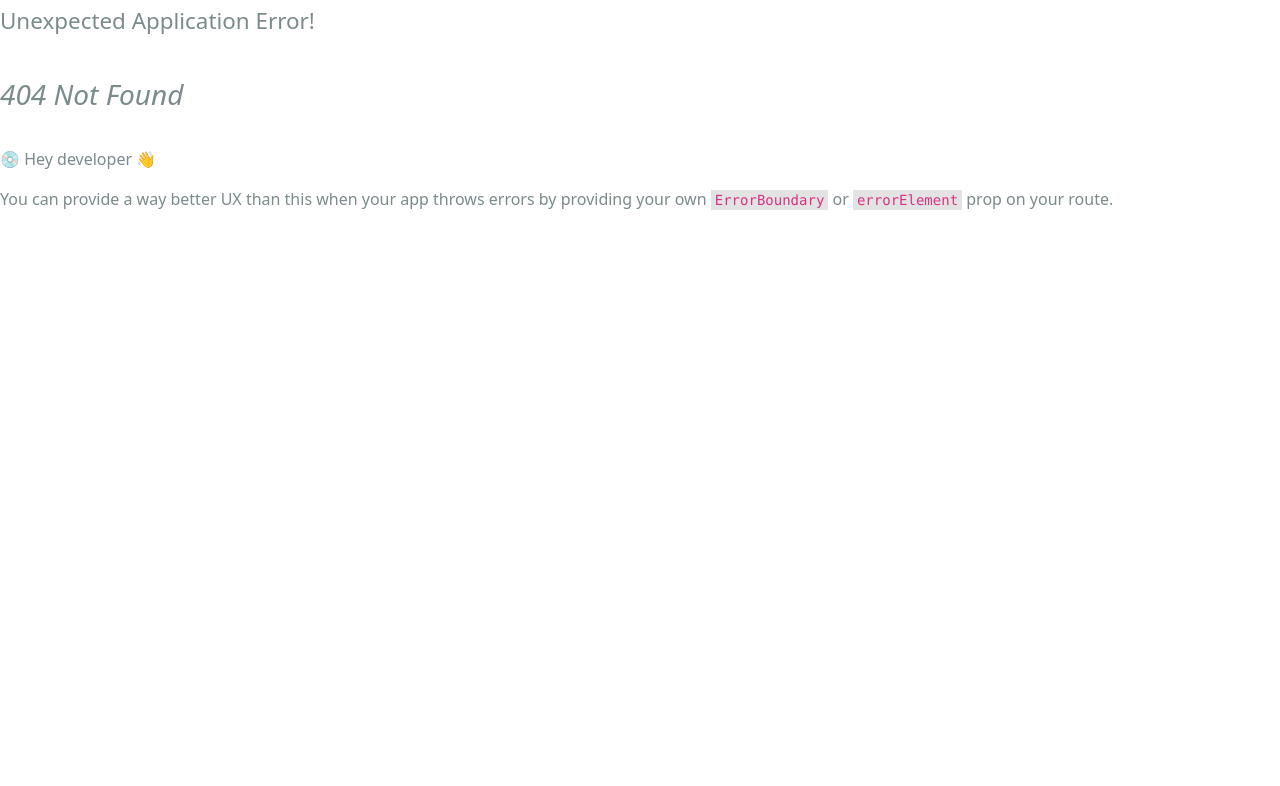
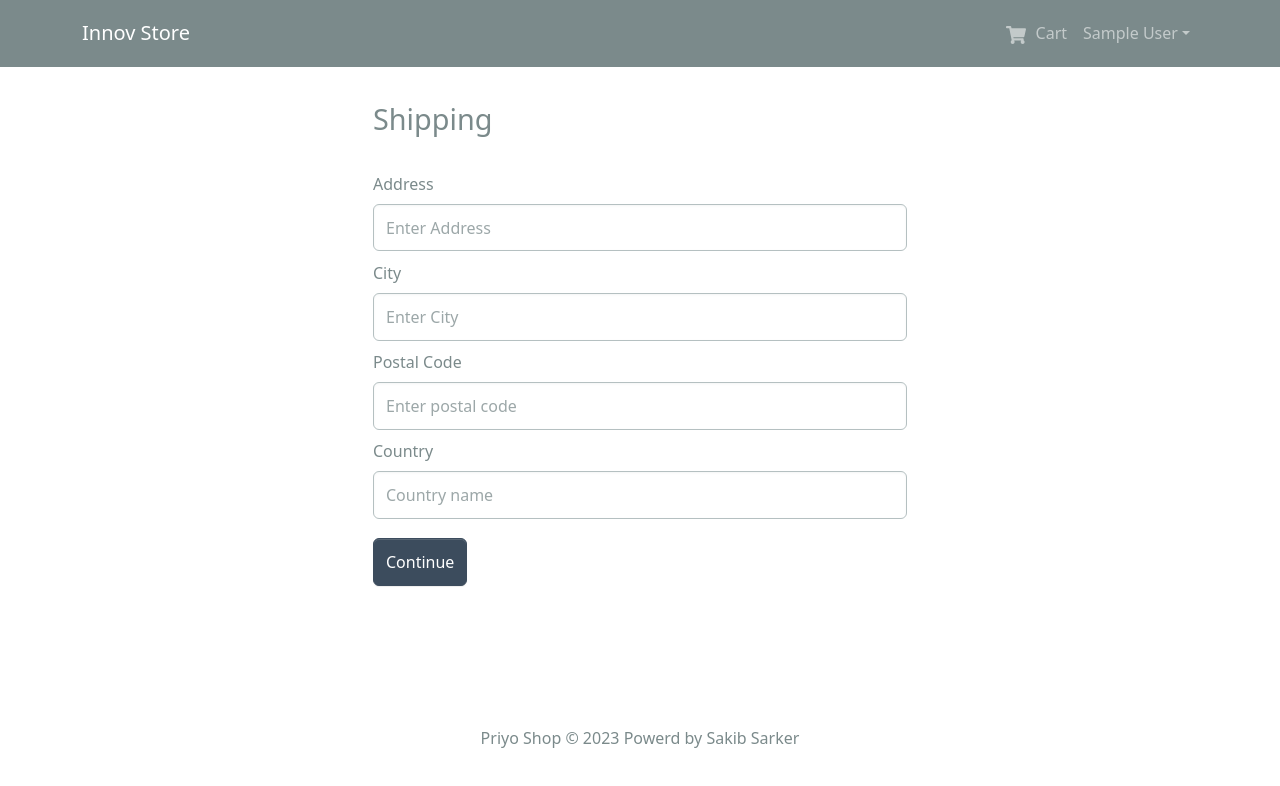
Before and after one commit to sakibsarker/Inov-Store_Ecommerce, a React (Vite) app: page /shipping in a window 1280 px wide. Before the commit this address had no page. Shown: the top 786 px of the page. Built offline with nearby package versions, Linux system fonts and the light colour scheme; sample sign-in values are in the browser's storage.

Commit message:
shipping

```diff
--- /dev/null
+++ b/src/components/PrivateRoute.jsx
@@ -0,0 +1,9 @@
+import React from 'react'
+import { Outlet,Navigate } from "react-router-dom";
+import { useSelector } from 'react-redux';
+const PrivateRoute = () => {
+    const {userInfo}=useSelector(state=>state.auth)
+    return userInfo?<Outlet/>:<Navigate to="/login" replace/>
+}
+
+export default PrivateRoute
--- a/src/main.jsx
+++ b/src/main.jsx
@@ -8,6 +8,7 @@
 import CartScreen from './screens/CartScreen'
 import { Provider } from 'react-redux'
 import store from './store'
+import PrivateRoute from './components/PrivateRoute'
 
 import {
   createBrowserRouter,
@@ -17,6 +18,7 @@
 } from "react-router-dom";
 import LoginScreen from './screens/LoginScreen'
 import RegisterScreen from './screens/RegisterScreen'
+import ShippingScreen from './screens/ShippingScreen'
 
 const router=createBrowserRouter(
   createRoutesFromElements(
@@ -26,6 +28,10 @@
       <Route path='/cart' element={<CartScreen/>}/>
       <Route path='/login' element={<LoginScreen/>}/>
       <Route path='/register' element={<RegisterScreen/>}/>
+
+      <Route path='' element={<PrivateRoute/>}>
+      <Route path='/shipping' element={<ShippingScreen/>}/>
+      </Route>
     </Route>
 
   )
--- /dev/null
+++ b/src/screens/ShippingScreen.jsx
@@ -0,0 +1,77 @@
+import React,{useState} from 'react'
+import { Form ,Button} from 'react-bootstrap'
+import FormContainer from '../components/FormContainer'
+import {useDispatch,useSelector} from 'react-redux'
+import {useNavigate} from 'react-router-dom'
+import {saveShippingAddress} from '../slices/cartSlice'
+
+const ShippingScreen = () => {
+    const cart=useSelector((state)=>state.cart)
+    const {shippingAddress}=cart;
+
+    const[address,setAddress]=useState(shippingAddress?.address||'');
+    const[city,setCity]=useState(shippingAddress?.city||'');
+    const[postalCode,setPostalCode]=useState(shippingAddress?.postalCode||'');
+    const[country,setCountry]=useState(shippingAddress?.country||'');
+
+    const navigate=useNavigate();
+    const dispatch=useDispatch();
+
+
+
+    const submitHandler=(e)=>{
+        e.preventDefault();
+        dispatch(saveShippingAddress({address,city,postalCode,country}));
+        navigate('/payment');
+    }
+
+  return (
+    <FormContainer>
+        <h1>Shipping</h1>
+        <Form onSubmit={submitHandler}>
+            <Form.Group controlId='address' className='my-2'>
+                <Form.Label>Address</Form.Label>
+                <Form.Control
+                type='text'
+                placeholder='Enter Address'
+                value={address}
+                onChange={(e)=>setAddress(e.target.value)}>
+                </Form.Control>
+            </Form.Group>
+
+            <Form.Group controlId='city' className='my-2'>
+                <Form.Label>City</Form.Label>
+                <Form.Control
+                type='text'
+                placeholder='Enter City'
+                value={city}
+                onChange={(e)=>setCity(e.target.value)}>
+                </Form.Control>
+            </Form.Group>
+
+            <Form.Group controlId='postalcode' className='my-2'>
+                <Form.Label>Postal Code</Form.Label>
+                <Form.Control
+                type='text'
+                placeholder='Enter postal code'
+                value={postalCode}
+                onChange={(e)=>setPostalCode(e.target.value)}>
+                </Form.Control>
+            </Form.Group>
+
+            <Form.Group controlId='country' className='my-2'>
+                <Form.Label>Country</Form.Label>
+                <Form.Control
+                type='text'
+                placeholder='Country name'
+                value={country}
+                onChange={(e)=>setCountry(e.target.value)}>
+                </Form.Control>
+            </Form.Group>
+            <Button type='submit' value='primary' className='mt-2' >Continue</Button>
+        </Form>
+    </FormContainer>
+  )
+}
+
+export default ShippingScreen
--- a/src/slices/cartSlice.js
+++ b/src/slices/cartSlice.js
@@ -2,9 +2,7 @@
 import { updateCart} from "../utils/cartUtils";
 
 const initialState=localStorage.getItem('cart')
-?JSON.parse(localStorage.getItem('cart')):{cartItems:[]};
-
-
+?JSON.parse(localStorage.getItem('cart')):{cartItems:[],shippingAddress:{},paymentMethod:'PayPal'};
 
 const cartSlice=createSlice({
     name:'cart',
@@ -30,6 +28,10 @@
 
             return updateCart(state)
 
+        },
+        saveShippingAddress:(state,action)=>{
+            state.shippingAddress=action.payload;
+            return updateCart(state);
         }
 
 
@@ -37,6 +39,6 @@
 
 })
 
-export const {addToCart,removeFromCart}=cartSlice.actions;
+export const {addToCart,removeFromCart,saveShippingAddress}=cartSlice.actions;
 
 export default cartSlice.reducer;
```
